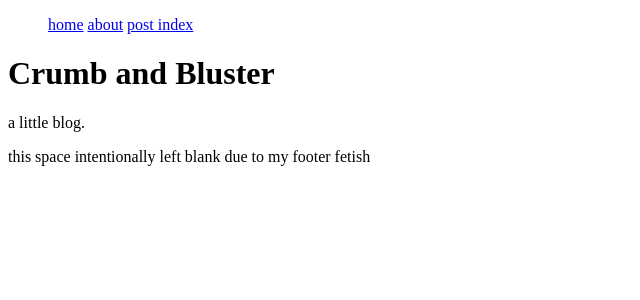
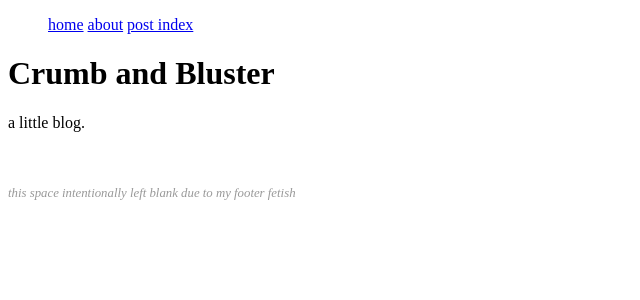
Before and after one commit to crumbandbluster/crumbandbluster.github.io, a Jekyll site: the page built from index.html, in a window 1280 px wide. Shown: the top 300 px of the page, without its empty margins (0-640 px from the left). Built offline with Jekyll 4.4.1, drawn with Linux system fonts in a browser that asks for light colours.

Commit message:
more css

```diff
--- a/_layouts/default.html
+++ b/_layouts/default.html
@@ -18,7 +18,7 @@
 
             </div><!-- /.container -->
             <footer>
-                this space intentionally left blank due to my footer fetish
+                <em>this space intentionally left blank due to my footer fetish</em>
             </footer>
         </body>
     </html>
--- a/css/main.css
+++ b/css/main.css
@@ -5,6 +5,7 @@ nav ul li, footer ul li{
     display: inline;
 }
 footer {
-    color: #999
+    padding: 3em 0 0 0;
+    color: #999;
     font-size: .8em;
 }
```
